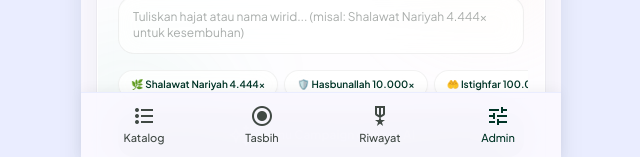
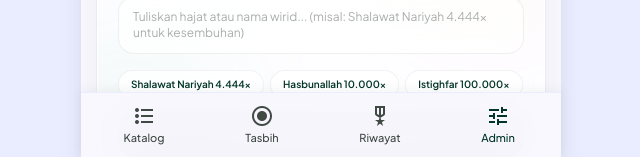
Before and after one commit to ilmi232/SatuZikir, a Next.js app: page /admin in a window 1280 px wide. Shown: the part 643-800 px from the top of the page, without its empty margins (319-959 px from the left). Built offline with nearby package versions, Linux system fonts and the light colour scheme; no server answers; sample sign-in values are in the browser's storage.

Commit message:
style(admin): remove icons from AI preset caption chips

```diff
--- a/src/app/admin/page.tsx
+++ b/src/app/admin/page.tsx
@@ -361,10 +361,10 @@ export default function AdminHubPage() {
           {/* iOS-Style Pill Capsules for Quick Inspiration */}
           <div className="flex items-center gap-1.5 overflow-x-auto pb-1 no-scrollbar -mx-1 px-1">
             {[
-              { label: '🌿 Shalawat Nariyah 4.444x', prompt: 'Buat campaign Shalawat Nariyah 4.444x untuk kelapangan hajat dan kesembuhan saudara yang sakit' },
-              { label: '🛡️ Hasbunallah 10.000x', prompt: 'Buat campaign Hasbunallah Wa Ni\'mal Wakil 10.000x untuk tolak bala, bencana, dan keselamatan umat' },
-              { label: '🤲 Istighfar 100.000x', prompt: 'Buat campaign Istighfar 100.000x pelebur dosa dan pembuka pintu rezeki berkah' },
-              { label: '🌙 Tibbil Qulub 1.000x', prompt: 'Buat campaign Shalawat Tibbil Qulub 1.000x obat penawar hati dan kesehatan jiwa raga' },
+              { label: 'Shalawat Nariyah 4.444x', prompt: 'Buat campaign Shalawat Nariyah 4.444x untuk kelapangan hajat dan kesembuhan saudara yang sakit' },
+              { label: 'Hasbunallah 10.000x', prompt: 'Buat campaign Hasbunallah Wa Ni\'mal Wakil 10.000x untuk tolak bala, bencana, dan keselamatan umat' },
+              { label: 'Istighfar 100.000x', prompt: 'Buat campaign Istighfar 100.000x pelebur dosa dan pembuka pintu rezeki berkah' },
+              { label: 'Tibbil Qulub 1.000x', prompt: 'Buat campaign Shalawat Tibbil Qulub 1.000x obat penawar hati dan kesehatan jiwa raga' },
             ].map((chip, idx) => (
               <button
                 key={idx}
```
